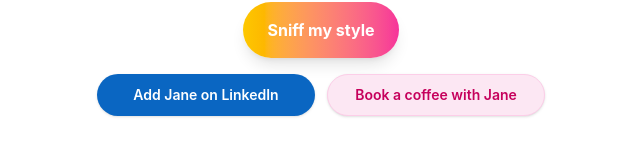
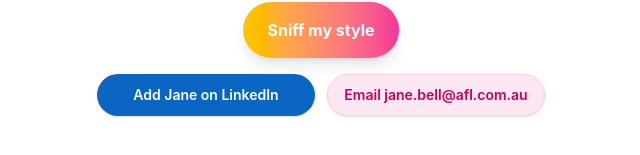
Before and after one commit to janebell/billandhilda, a Next.js app: page /home in a window 1280 px wide. Shown: the part 547-702 px from the top of the page, without its empty margins (319-959 px from the left). Built offline with nearby package versions, Linux system fonts and the light colour scheme.

Commit message:
Fix outlook issue

```diff
--- a/app/home/page.tsx
+++ b/app/home/page.tsx
@@ -55,13 +55,12 @@ export default function Home() {
 
           {/* Book a coffee via email */}
           <a
-          href={mailtoLink}
-           onClick={() => track('cta_email_connect')}
+          href="mailto:jane.bell@afl.com.au"
             className={`${secondaryBase} py-2.5 px-4 bg-pink-100 text-pink-700 border border-pink-200 hover:bg-pink-200 focus:ring-pink-300`}
             aria-label="Book a coffee with Jane"
             title="Book a coffee with Jane"
           >
-            Book a coffee with Jane
+            Email jane.bell@afl.com.au
           </a>
         </div>
          <div className="mt-2 flex justify-center">
--- a/app/result/result-client.tsx
+++ b/app/result/result-client.tsx
@@ -243,15 +243,14 @@ useEffect(() => {
   </a>
 
   {/* Book a coffee */}
-  <a
-    href="mailto:?subject=Let%27s%20grab%20a%20coffee%20%26%20connect&body=Hi%20Jane,%20I%20was%20really%20impressed%20with%20your%20leadership%20perspective%20presentation.%20I%27d%20love%20to%20connect%20for%20a%20coffee%20to%20learn%20more%20about%20your%20career,%20aspirations%20and%20share%20my%20learnings%20with%20you."
-    className="inline-flex items-center justify-center
-               text-sm font-semibold py-2 px-4 rounded-full
-               bg-pink-200 text-pink-700 border border-pink-700
-               hover:bg-pink-500 hover:text-white shadow-sm"
-  >
-    Book a coffee with Jane
-  </a>
+    <a
+          href="mailto:jane.bell@afl.com.au"
+            className={`${secondaryBase} py-2.5 px-4 bg-pink-100 text-pink-700 border border-pink-200 hover:bg-pink-200 focus:ring-pink-300`}
+            aria-label="Book a coffee with Jane"
+            title="Book a coffee with Jane"
+          >
+            Email jane.bell@afl.com.au
+          </a>
   </div>
         <Link
   href="/home"
```
